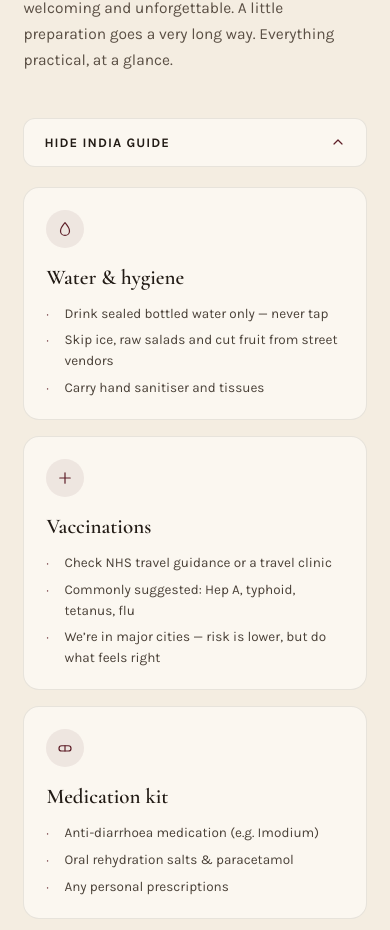
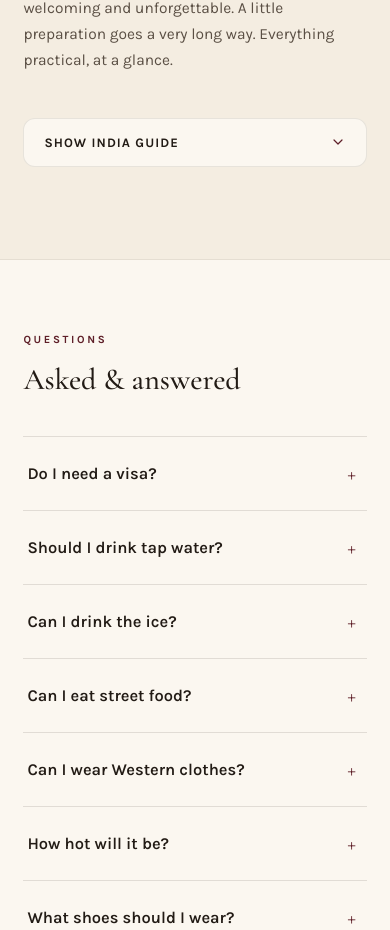
Before and after one commit to Dbrowne14/india-wedding-website, a Next.js app: page / in a window 390 px wide. Shown: the part 10791-11721 px from the top of the page. Built offline with nearby package versions, Linux system fonts and the light colour scheme.

Commit message:
Changing default to closed for mobile collapsible India guide

```diff
--- a/src/components/ui/MobileCollapsible.tsx
+++ b/src/components/ui/MobileCollapsible.tsx
@@ -18,7 +18,7 @@ type MobileCollapsibleProps = {
  */
 export function MobileCollapsible({
   label,
-  defaultOpen = true,
+  defaultOpen = false,
   className,
   children,
 }: MobileCollapsibleProps) {
```
